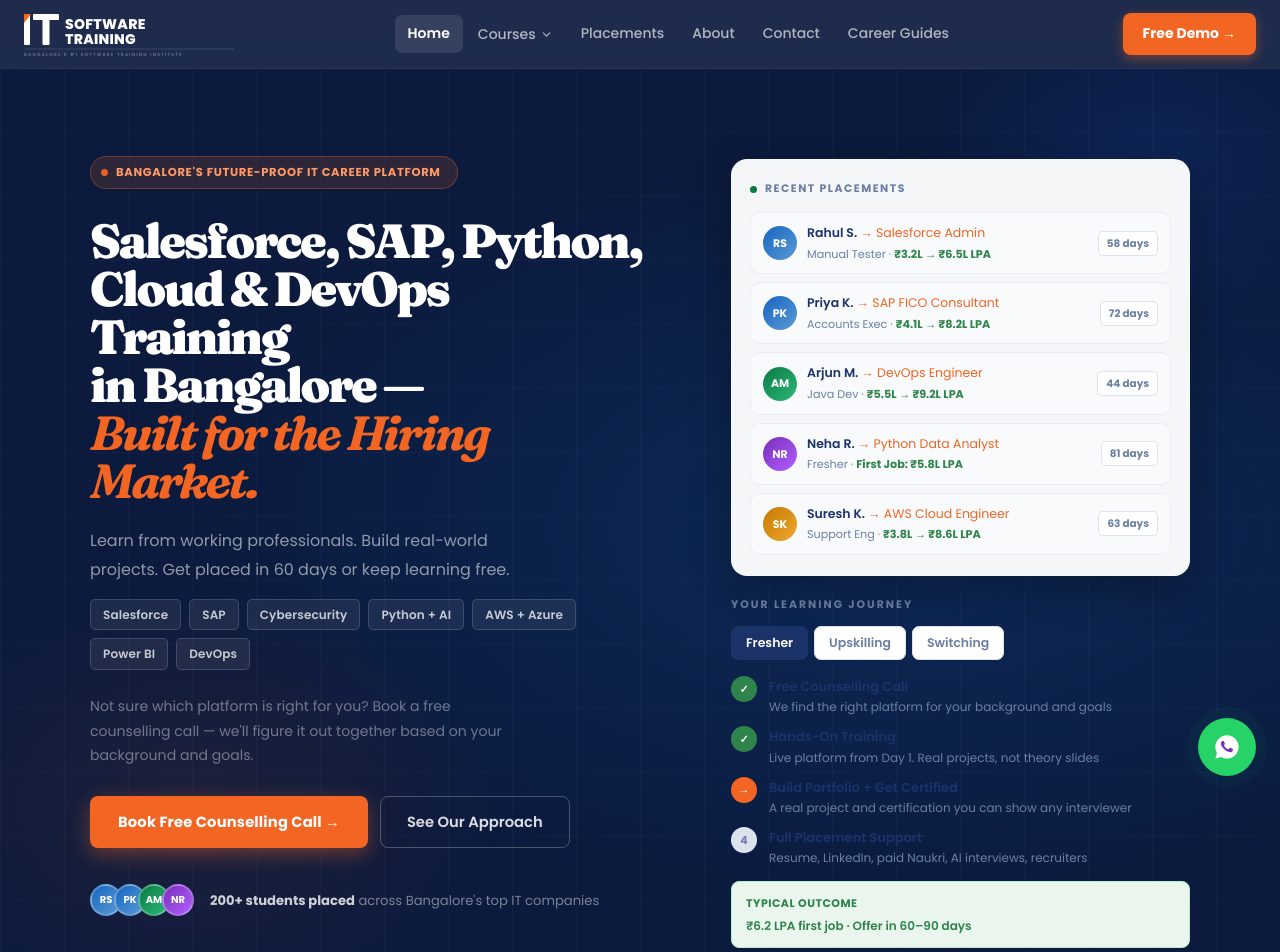
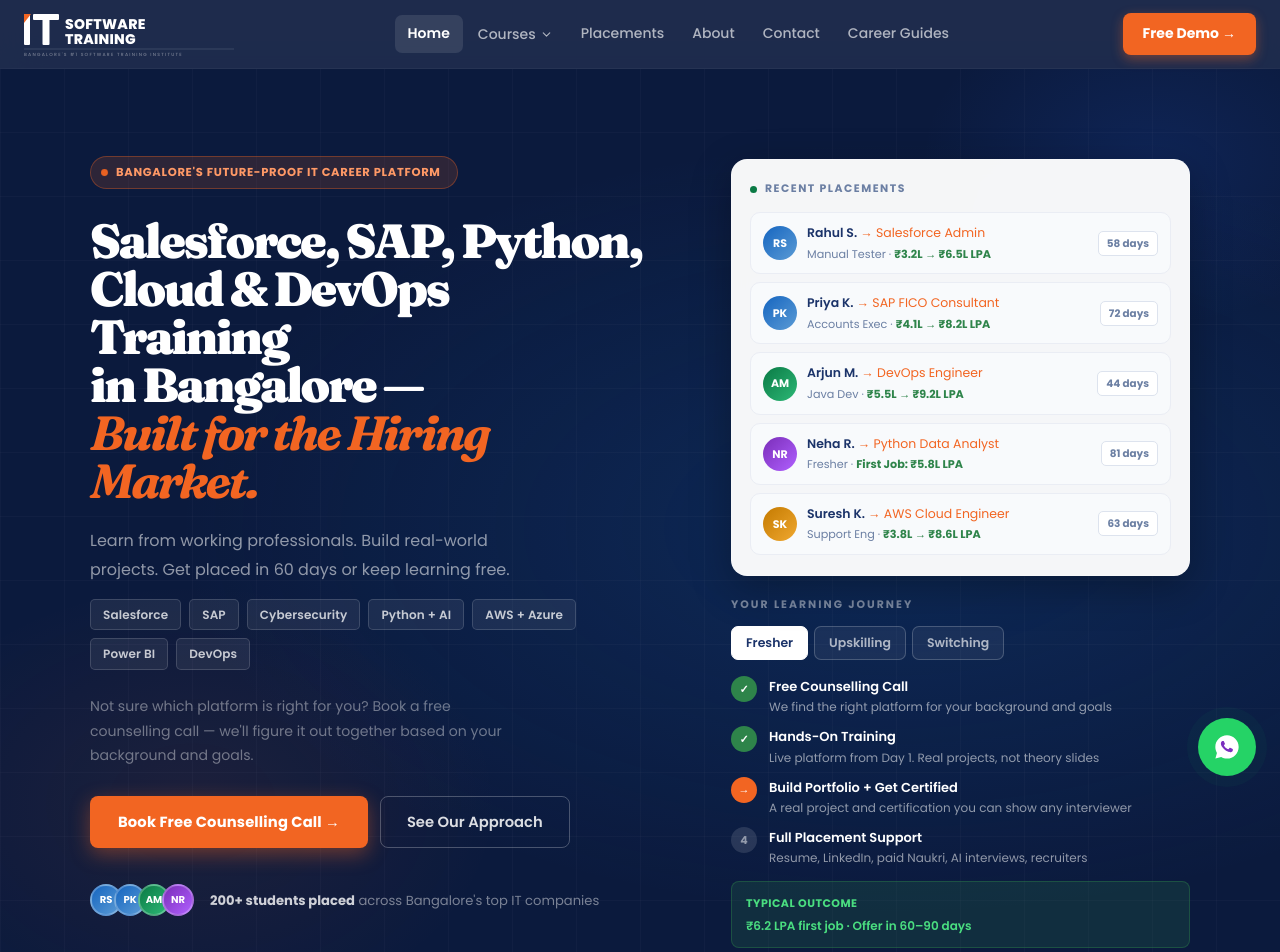
Before and after one commit to aidatatalents-ship-it/itsoftwaretraining, a Next.js app: page / in a window 1280 px wide. Shown: the top 952 px of the page. Built offline with nearby package versions, Linux system fonts and the light colour scheme.

Commit message:
fix: journey section text changed to white for dark navy background

```diff
--- a/app/HomePage.module.css
+++ b/app/HomePage.module.css
@@ -253,22 +253,22 @@
 .plDays { font-family: 'Poppins', sans-serif; font-size: 0.65rem; font-weight: 700; color: var(--t-muted); background: #fff; border: 1px solid var(--border); padding: 3px 8px; border-radius: 5px; flex-shrink: 0; }
 
 /* ── JOURNEY ── */
-.journeyLabel { font-family: 'Poppins', sans-serif; font-size: 0.68rem; font-weight: 700; letter-spacing: 2px; text-transform: uppercase; color: var(--t-muted); margin-bottom: 12px; }
+.journeyLabel { font-family: 'Poppins', sans-serif; font-size: 0.68rem; font-weight: 700; letter-spacing: 2px; text-transform: uppercase; color: rgba(255,255,255,0.45); margin-bottom: 12px; }
 .journeyTabs { display: flex; gap: 6px; margin-bottom: 16px; }
-.jTab { padding: 7px 14px; border-radius: 7px; font-family: 'Poppins', sans-serif; font-size: 0.78rem; font-weight: 600; cursor: pointer; border: 1px solid var(--border); background: #fff; color: var(--t-muted); transition: all .2s; }
-.jTab:hover { border-color: var(--ink); color: var(--ink); }
-.jTabActive { background: var(--ink); color: #fff; border-color: var(--ink); }
+.jTab { padding: 7px 14px; border-radius: 7px; font-family: 'Poppins', sans-serif; font-size: 0.78rem; font-weight: 600; cursor: pointer; border: 1px solid rgba(255,255,255,0.2); background: rgba(255,255,255,0.06); color: rgba(255,255,255,0.65); transition: all .2s; }
+.jTab:hover { border-color: rgba(255,255,255,0.5); color: #fff; }
+.jTabActive { background: #fff; color: var(--ink); border-color: #fff; }
 .journeySteps { display: flex; flex-direction: column; gap: 10px; }
 .jStep { display: flex; gap: 12px; align-items: flex-start; }
 .jDot { width: 26px; height: 26px; border-radius: 50%; display: flex; align-items: center; justify-content: center; font-size: 11px; font-weight: 700; flex-shrink: 0; }
 .jDone   { background: #2E844A; color: #fff; }
 .jActive { background: #F26522; color: #fff; }
-.jNext   { background: var(--border); color: var(--muted); }
-.jTitle  { font-size: 13px; font-weight: 600; color: var(--ink); margin-bottom: 1px; }
-.jSub    { font-size: 12px; color: var(--muted); line-height: 1.5; }
-.jOutcome { margin-top: 4px; padding: 12px 14px; border-radius: 8px; background: #EAF5EE; border: 1px solid #B8E8CE; }
-.jOutcome span { font-size: 11px; font-weight: 700; text-transform: uppercase; letter-spacing: .5px; color: #2E844A; display: block; margin-bottom: 3px; }
-.jOutcome p { font-size: 12px; color: #2E844A; font-weight: 600; }
+.jNext   { background: rgba(255,255,255,0.12); color: rgba(255,255,255,0.5); }
+.jTitle  { font-size: 13px; font-weight: 600; color: #fff; margin-bottom: 1px; }
+.jSub    { font-size: 12px; color: rgba(255,255,255,0.55); line-height: 1.5; }
+.jOutcome { margin-top: 4px; padding: 12px 14px; border-radius: 8px; background: rgba(46,132,74,0.2); border: 1px solid rgba(46,132,74,0.4); }
+.jOutcome span { font-size: 11px; font-weight: 700; text-transform: uppercase; letter-spacing: .5px; color: #4ADE80; display: block; margin-bottom: 3px; }
+.jOutcome p { font-size: 12px; color: #4ADE80; font-weight: 600; }
 
 /* ── STATS BAR ── */
 .statsBar {
```
